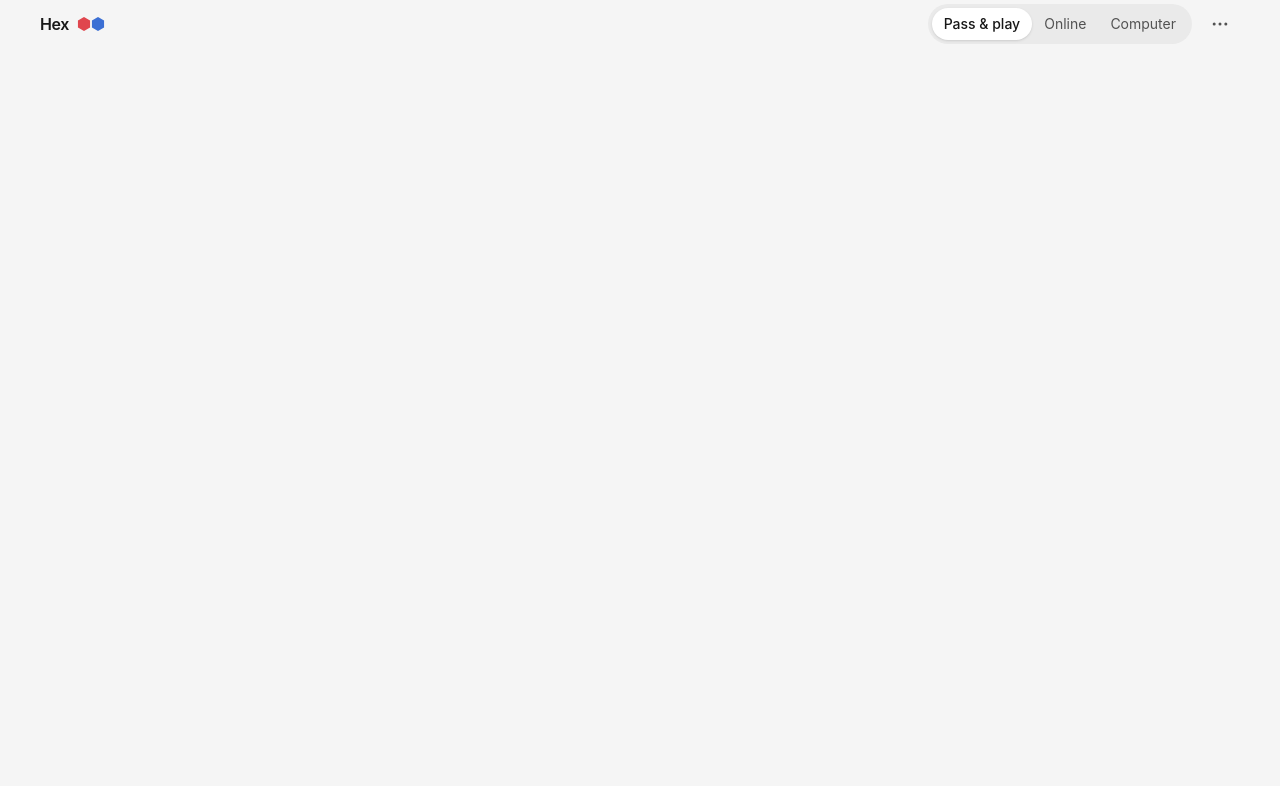
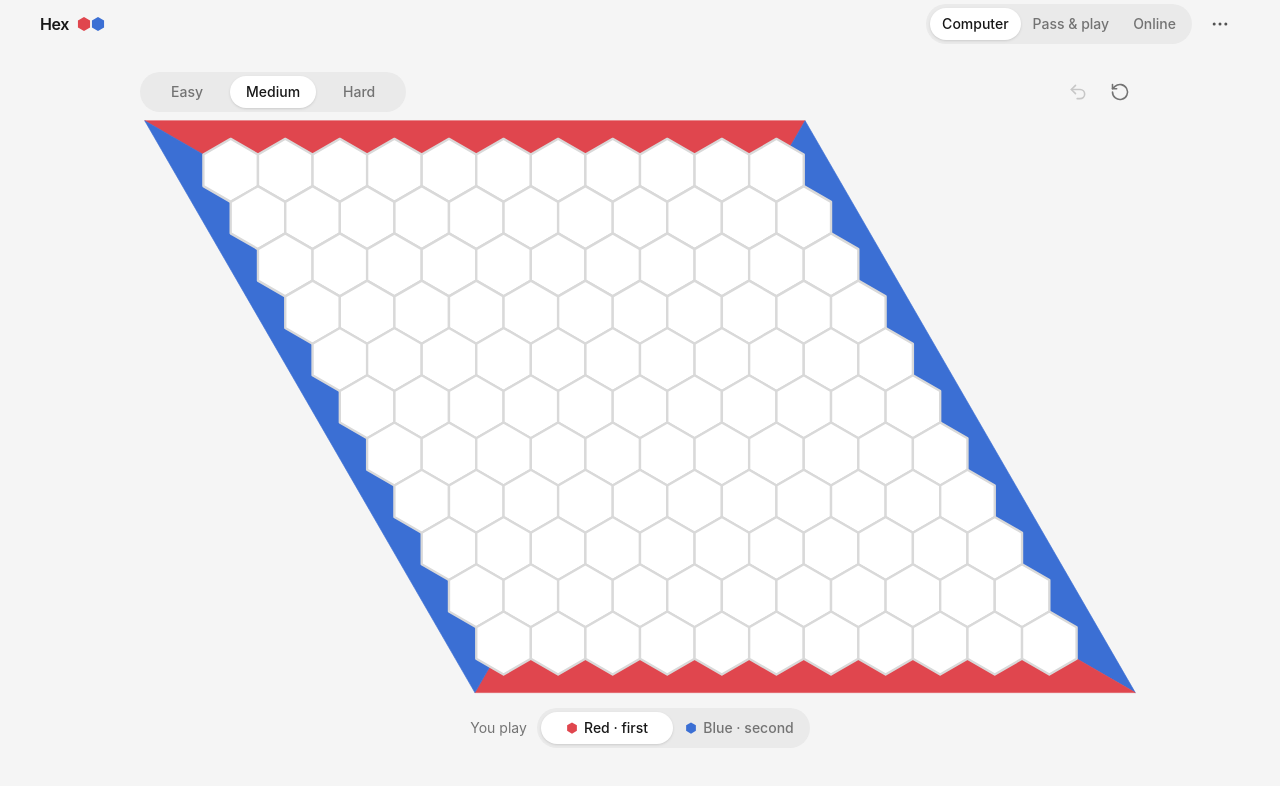
Before and after one commit to samoht625/hex, a React (Vite) app: page / in a window 1280 px wide. Shown: the top 786 px of the page. Built offline with nearby package versions, Linux system fonts and the light colour scheme.

Commit message:
Make vs Computer the default with difficulty and color pickers; unify mode labels
Co-authored-by: Thomas Carriero <samoht625@users.noreply.github.com>

```diff
--- a/src/client/components/Dialog.tsx
+++ b/src/client/components/Dialog.tsx
@@ -100,8 +100,8 @@ export function Segmented<T extends string | number>({ value, options, onChange,
             role="radio"
             aria-checked={active}
             onClick={() => onChange(option.value)}
-            className={`min-h-9 flex-1 rounded-full px-3 text-sm transition-colors ${
-              active ? 'bg-white font-medium text-neutral-900 shadow-sm dark:bg-neutral-700 dark:text-neutral-100' : 'text-neutral-600 hover:text-neutral-900 dark:text-neutral-300 dark:hover:text-white'
+            className={`min-h-9 flex-1 rounded-full px-3 text-sm font-medium transition-colors ${
+              active ? 'bg-white text-neutral-900 shadow-sm dark:bg-neutral-700 dark:text-neutral-100' : 'text-neutral-500 hover:text-neutral-900 dark:text-neutral-400 dark:hover:text-white'
             }`}
           >
             {option.label}
--- a/src/client/components/Header.tsx
+++ b/src/client/components/Header.tsx
@@ -21,21 +21,20 @@ export function Logo() {
 export function Header({ mode, onSwitchMode }: HeaderProps) {
   const sound = useSoundEnabled()
 
-  const segment = (value: Mode, label: string, narrowLabel: string) => {
+  const segment = (value: Mode, label: string) => {
     const active = mode === value
     return (
       <button
         type="button"
         onClick={() => onSwitchMode(value)}
         aria-pressed={active}
-        className={`min-h-8 rounded-full px-2.5 text-sm transition-colors sm:px-3 ${
+        className={`min-h-8 whitespace-nowrap rounded-full px-1.5 text-[13px] font-medium transition-colors min-[360px]:px-2 min-[360px]:text-sm sm:px-3 ${
           active
-            ? 'bg-white font-medium text-neutral-900 shadow-sm dark:bg-neutral-700 dark:text-neutral-100'
-            : 'text-neutral-600 hover:text-neutral-900 dark:text-neutral-300 dark:hover:text-white'
+            ? 'bg-white text-neutral-900 shadow-sm dark:bg-neutral-700 dark:text-neutral-100'
+            : 'text-neutral-500 hover:text-neutral-900 dark:text-neutral-400 dark:hover:text-white'
         }`}
       >
-        <span aria-hidden="true" className="min-[400px]:hidden">{narrowLabel}</span>
-        <span className="max-[399px]:sr-only">{label}</span>
+        {label}
       </button>
     )
   }
@@ -43,15 +42,15 @@ export function Header({ mode, onSwitchMode }: HeaderProps) {
   return (
     <header className="pt-[env(safe-area-inset-top,0px)]">
       <div className="mx-auto flex h-12 w-full max-w-screen-2xl items-center justify-between gap-1 px-3 md:px-6 lg:px-10">
-        <a href="/" onClick={event => { event.preventDefault(); onSwitchMode('local') }} className="flex min-h-11 shrink-0 items-center gap-2 rounded-lg" aria-label="Hex home">
-          <span className="text-base font-semibold tracking-tight">Hex</span>
+        <a href="/" onClick={event => { event.preventDefault(); onSwitchMode('computer') }} className="flex min-h-11 shrink-0 items-center gap-2 rounded-lg" aria-label="Hex home">
+          <span className="text-base font-semibold tracking-tight max-[419px]:sr-only">Hex</span>
           <Logo />
         </a>
         <div className="flex min-w-0 items-center gap-1 sm:gap-2">
           <nav aria-label="Game mode" className="flex items-center rounded-full bg-neutral-200/70 p-1 dark:bg-neutral-800">
-            {segment('local', 'Pass & play', 'Local')}
-            {segment('online', 'Online', 'Online')}
-            {segment('computer', 'Computer', 'Bot')}
+            {segment('computer', 'Computer')}
+            {segment('local', 'Pass & play')}
+            {segment('online', 'Online')}
           </nav>
           <MenuButton
             appItems={[
--- a/src/client/components/Hud.tsx
+++ b/src/client/components/Hud.tsx
@@ -1,10 +1,11 @@
 import type { ButtonHTMLAttributes, ReactNode } from 'react'
+import { BOT_LEVEL_NAMES, BOT_LEVELS, type BotLevel } from '../../shared/bot'
 import type { Player } from '../../shared/hex'
 
-/** The fixed-height strip above the board, so the board never jumps. */
+/** The fixed-height strip above the board. Keep its contents the same width as the game goes on. */
 export function Hud({ children, actions }: { children: ReactNode; actions?: ReactNode }) {
   return (
-    <div className="flex h-12 shrink-0 items-center justify-between gap-2">
+    <div className="flex h-full items-center justify-between gap-2">
       <div className="flex min-w-0 flex-1 items-center gap-1">{children}</div>
       {actions && <div className="flex shrink-0 items-center gap-0.5">{actions}</div>}
     </div>
@@ -33,24 +34,22 @@ interface PlayerTagProps {
   player: Player
   name: string
   active: boolean
-  thinking?: boolean
   /** false shows a hollow "offline" marker. */
   online?: boolean
 }
 
-/** A player's color and name; the one to move is raised like the active mode tab. */
-export function PlayerTag({ player, name, active, thinking, online }: PlayerTagProps) {
+/** A player's color and name; the one to move is raised like the active mode tab (same weight, so no reflow). */
+export function PlayerTag({ player, name, active, online }: PlayerTagProps) {
   return (
     <span
       data-player-tag={player}
       data-active={active}
-      className={`flex h-8 min-w-0 items-center gap-1.5 rounded-full px-2.5 text-sm transition-colors ${
-        active ? 'bg-white font-medium text-neutral-900 shadow-sm dark:bg-neutral-800 dark:text-neutral-100' : 'text-neutral-500 dark:text-neutral-400'
+      className={`flex h-8 min-w-0 items-center gap-1.5 rounded-full px-2.5 text-sm font-medium transition-colors ${
+        active ? 'bg-white text-neutral-900 shadow-sm dark:bg-neutral-800 dark:text-neutral-100' : 'text-neutral-400 dark:text-neutral-500'
       }`}
     >
       <Stone player={player} />
       <span className="truncate">{name}</span>
-      {thinking && <ThinkingDots />}
       {online === false && (
         <span title="Offline" className="h-2 w-2 shrink-0 rounded-full border border-neutral-400 dark:border-neutral-500">
           <span className="sr-only">(offline)</span>
@@ -61,13 +60,42 @@ export function PlayerTag({ player, name, active, thinking, online }: PlayerTagP
   )
 }
 
-/** The result line that replaces the player tags when the game ends. */
-export function Result({ winner, text }: { winner: Player; text: string }) {
+/** The result under the board when the game ends, with its follow-up action. */
+export function Result({ winner, text, children }: { winner: Player; text: string; children?: ReactNode }) {
   return (
-    <span role="status" className="flex min-w-0 items-center gap-2 pl-1 text-base font-semibold tracking-tight">
-      <Stone player={winner} className="h-4 w-4" />
-      <span className="truncate">{text}</span>
-    </span>
+    <div role="status" className="flex min-h-11 items-center gap-3">
+      <span className="flex items-center gap-2 text-base font-semibold tracking-tight">
+        <Stone player={winner} className="h-4 w-4" />
+        {text}
+      </span>
+      {children}
+    </div>
+  )
+}
+
+/** Easy / Medium / Hard, always on screen against the computer. */
+export function LevelPicker({ value, onChange }: { value: BotLevel; onChange: (level: BotLevel) => void }) {
+  return (
+    <div role="radiogroup" aria-label="Computer strength" className="grid grid-cols-3 rounded-full bg-neutral-200/70 p-1 dark:bg-neutral-800">
+      {BOT_LEVELS.map(level => {
+        const active = level === value
+        return (
+          <button
+            key={level}
+            type="button"
+            role="radio"
+            aria-checked={active}
+            data-level={level}
+            onClick={() => onChange(level)}
+            className={`h-8 rounded-full px-3 text-sm font-medium transition-colors sm:px-4 ${
+              active ? 'bg-white text-neutral-900 shadow-sm dark:bg-neutral-700 dark:text-neutral-100' : 'text-neutral-500 hover:text-neutral-900 dark:text-neutral-400 dark:hover:text-white'
+            }`}
+          >
+            {BOT_LEVEL_NAMES[level]}
+          </button>
+        )
+      })}
+    </div>
   )
 }
 
--- a/src/client/components/NewGameDialog.tsx
+++ b/src/client/components/NewGameDialog.tsx
@@ -1,5 +1,5 @@
 import { useEffect, useState } from 'react'
-import type { BotLevel } from '../../shared/bot'
+import { BOT_LEVEL_NAMES, BOT_LEVELS, type BotLevel } from '../../shared/bot'
 import { SIZES, type BoardSize, type Player } from '../../shared/hex'
 import { Dialog, Field, PrimaryButton, Segmented } from './Dialog'
 import { Switch } from './Menu'
@@ -12,7 +12,7 @@ export interface GameSettings {
   humanColor: Player
 }
 
-export const DEFAULT_SETTINGS: GameSettings = { size: 11, swapRule: true, level: 'normal', humanColor: 'red' }
+export const DEFAULT_SETTINGS: GameSettings = { size: 11, swapRule: true, level: 'medium', humanColor: 'red' }
 
 interface NewGameDialogProps {
   open: boolean
@@ -23,6 +23,8 @@ interface NewGameDialogProps {
   startLabel?: string
   onStart: (settings: GameSettings) => void
 }
+
+const LEVEL_HINTS: Record<BotLevel, string> = { easy: 'Good for learning', medium: 'A fair fight', hard: 'Thinks hard, plays sharp' }
 
 export function SwapToggle({ value, onChange }: { value: boolean; onChange: (value: boolean) => void }) {
   return (
@@ -69,26 +71,17 @@ export function NewGameDialog({ open, onClose, initial, vsComputer = false, titl
       </Field>
       {vsComputer && (
         <>
-          <Field label="Computer">
-            <Segmented
-              label="Computer strength"
-              value={settings.level}
-              onChange={level => update({ level })}
-              options={[
-                { value: 'easy', label: 'Easy' },
-                { value: 'normal', label: 'Normal' },
-                { value: 'hard', label: 'Hard' }
-              ]}
-            />
+          <Field label="Difficulty" hint={LEVEL_HINTS[settings.level]}>
+            <Segmented label="Computer strength" value={settings.level} onChange={level => update({ level })} options={BOT_LEVELS.map(level => ({ value: level, label: BOT_LEVEL_NAMES[level] }))} />
           </Field>
-          <Field label="You play" hint="Red moves first">
+          <Field label="You play" hint={settings.humanColor === 'red' ? 'You move first' : 'The computer moves first'}>
             <Segmented
               label="Your color"
               value={settings.humanColor}
               onChange={humanColor => update({ humanColor })}
               options={[
-                { value: 'red', label: 'Red' },
-                { value: 'blue', label: 'Blue' }
+                { value: 'red', label: 'Red · first' },
+                { value: 'blue', label: 'Blue · second' }
               ]}
             />
           </Field>
--- a/src/client/lib/router.ts
+++ b/src/client/lib/router.ts
@@ -8,12 +8,12 @@ export function parseRoute(pathname: string): Route {
   const room = pathname.match(/^\/r\/([^/]+)\/?$/)
   if (room) return { mode: 'online', code: normalizeRoomCode(room[1]) }
   if (/^\/online\/?$/.test(pathname)) return { mode: 'online', code: null }
-  if (/^\/computer\/?$/.test(pathname)) return { mode: 'computer' }
-  return { mode: 'local' }
+  if (/^\/local\/?$/.test(pathname)) return { mode: 'local' }
+  return { mode: 'computer' }
 }
 
 export const pathFor = (route: Route): string =>
-  route.mode === 'local' ? '/' : route.mode === 'computer' ? '/computer' : route.code ? `/r/${route.code}` : '/online'
+  route.mode === 'computer' ? '/' : route.mode === 'local' ? '/local' : route.code ? `/r/${route.code}` : '/online'
 
 const listeners = new Set<() => void>()
 
--- a/src/client/modes/LocalGame.tsx
+++ b/src/client/modes/LocalGame.tsx
@@ -1,8 +1,9 @@
 import { useCallback, useEffect, useRef, useState } from 'react'
+import { toBotLevel, type BotLevel } from '../../shared/bot'
 import { canSwap, fromRecord, newGame, play, toRecord, undo, type GameRecord, type GameState, type Move, type Player } from '../../shared/hex'
 import { Board } from '../components/Board'
-import { GameScreen, Notice } from '../components/GameScreen'
-import { Hud, IconButton, NewGameIcon, PillButton, PlayerTag, Result, SwapIcon, UndoIcon } from '../components/Hud'
+import { GameScreen, Notice, NoticeButton, StatusLine } from '../components/GameScreen'
+import { Hud, IconButton, LevelPicker, NewGameIcon, PillButton, PlayerTag, Result, Stone, ThinkingDots, UndoIcon } from '../components/Hud'
 import { useGameMenu } from '../components/Menu'
 import { DEFAULT_SETTINGS, NewGameDialog, type GameSettings } from '../components/NewGameDialog'
 import { track } from '../lib/analytics'
@@ -15,11 +16,10 @@ interface Saved {
   game: GameRecord
 }
 
-const LEVEL_NAMES = { easy: 'Easy', normal: 'Normal', hard: 'Hard' } as const
-
 function restore(key: string): { settings: GameSettings; game: GameState } {
   const saved = load<Partial<Saved> | null>(key, null)
   const settings = { ...DEFAULT_SETTINGS, ...saved?.settings }
+  settings.level = toBotLevel(settings.level)
   const game = (saved?.game && fromRecord(saved.game)) || newGame(settings)
   return { settings, game }
 }
@@ -82,59 +82,84 @@ export function LocalGame({ vsComputer }: { vsComputer: boolean }) {
     track('new-game', { mode: vsComputer ? 'computer' : 'local', size: next.size, swap: next.swapRule, ...(vsComputer ? { level: next.level, color: next.humanColor } : {}) })
   }
 
+  const changeLevel = (level: BotLevel) => {
+    if (level === settings.level) return
+    setSettings(current => ({ ...current, level }))
+    track('level', { level })
+  }
+
   useGameMenu([
     { label: 'New game…', onSelect: () => setDialogOpen(true) },
     { label: 'Undo', onSelect: takeBack, disabled: !canUndo }
   ])
 
   const swapAvailable = canSwap(game) && humanCanMove
-  const name = (player: Player) => (human === null ? (player === 'red' ? 'Red' : 'Blue') : player === human ? 'You' : `Computer · ${LEVEL_NAMES[settings.level]}`)
-  const resultText = game.winner ? (human === null ? `${name(game.winner)} wins` : game.winner === human ? 'You win!' : 'The computer wins') : ''
+  const resultText = game.winner ? (human === null ? `${game.winner === 'red' ? 'Red' : 'Blue'} wins` : game.winner === human ? 'You win!' : 'The computer wins') : ''
 
   const hud = (
     <Hud
       actions={
         <>
-          {swapAvailable && (
-            <PillButton tone="light" onClick={() => apply('swap')} title="Take Red’s first stone (swap rule)">
-              <SwapIcon />
-              Swap
-            </PillButton>
-          )}
-          {game.winner && <PillButton onClick={() => setDialogOpen(true)}>New game</PillButton>}
           <IconButton label="Undo" onClick={takeBack} disabled={!canUndo}>
             <UndoIcon />
           </IconButton>
-          {!game.winner && (
-            <IconButton label="New game" onClick={() => setDialogOpen(true)}>
-              <NewGameIcon />
-            </IconButton>
-          )}
+          <IconButton label="New game" onClick={() => setDialogOpen(true)}>
+            <NewGameIcon />
+          </IconButton>
         </>
       }
     >
-      {game.winner ? (
-        <Result winner={game.winner} text={resultText} />
+      {vsComputer ? (
+        <LevelPicker value={settings.level} onChange={changeLevel} />
       ) : (
         <>
-          <PlayerTag player="red" name={name('red')} active={game.toMove === 'red'} thinking={thinking && botColor === 'red'} />
-          <PlayerTag player="blue" name={name('blue')} active={game.toMove === 'blue'} thinking={thinking && botColor === 'blue'} />
+          <PlayerTag player="red" name="Red" active={!game.winner && game.toMove === 'red'} />
+          <PlayerTag player="blue" name="Blue" active={!game.winner && game.toMove === 'blue'} />
         </>
       )}
     </Hud>
   )
 
-  const notice = swapAvailable && game.moves.length === 1 ? (
-    <Notice>
-      <span>
-        {human ? 'You' : 'Blue'} may <strong className="font-medium">swap</strong> to take Red’s stone, or just play.
-      </span>
-    </Notice>
-  ) : null
+  let status: React.ReactNode = null
+  if (game.winner) {
+    status = (
+      <Result winner={game.winner} text={resultText}>
+        <PillButton onClick={() => setDialogOpen(true)}>New game</PillButton>
+      </Result>
+    )
+  } else if (swapAvailable) {
+    status = (
+      <Notice>
+        <span title="Swap rule: take over Red’s first stone">{human ? 'You' : 'Blue'} may swap, or just play.</span>
+        <NoticeButton primary onClick={() => apply('swap')}>
+          Swap
+        </NoticeButton>
+      </Notice>
+    )
+  } else if (human && botColor) {
+    if (humanMoves === 0) {
+      status = <ColorChoice value={human} onChange={humanColor => start({ ...settings, humanColor })} />
+    } else if (thinking) {
+      status = (
+        <StatusLine>
+          <Stone player={botColor} />
+          Computer is thinking
+          <ThinkingDots />
+        </StatusLine>
+      )
+    } else {
+      status = (
+        <StatusLine>
+          <Stone player={human} />
+          Your move
+        </StatusLine>
+      )
+    }
+  }
 
   return (
     <>
-      <GameScreen hud={hud} notice={notice}>
+      <GameScreen size={game.size} hud={hud} status={status}>
         <Board
           size={game.size}
           board={game.board}
@@ -142,10 +167,40 @@ export function LocalGame({ vsComputer }: { vsComputer: boolean }) {
           winningPath={game.winningPath}
           turn={humanCanMove ? game.toMove : null}
           onPlay={cell => apply(cell)}
-          label={`Hex board, ${game.size} by ${game.size}. ${game.winner ? resultText : `${name(game.toMove)} to move.`}`}
+          label={`Hex board, ${game.size} by ${game.size}. ${game.winner ? resultText : human === null ? `${game.toMove === 'red' ? 'Red' : 'Blue'} to move.` : humanCanMove ? 'Your move.' : 'The computer is thinking.'}`}
         />
       </GameScreen>
       <NewGameDialog open={dialogOpen} onClose={() => setDialogOpen(false)} initial={settings} vsComputer={vsComputer} onStart={start} />
     </>
   )
 }
+
+/** Before your first stone: pick a side. Red moves first. */
+function ColorChoice({ value, onChange }: { value: Player; onChange: (color: Player) => void }) {
+  const option = (color: Player, label: string) => {
+    const active = color === value
+    return (
+      <button
+        type="button"
+        role="radio"
+        aria-checked={active}
+        onClick={() => !active && onChange(color)}
+        className={`flex h-8 items-center justify-center gap-1.5 rounded-full px-3 text-sm font-medium transition-colors ${
+          active ? 'bg-white text-neutral-900 shadow-sm dark:bg-neutral-700 dark:text-neutral-100' : 'text-neutral-500 hover:text-neutral-900 dark:text-neutral-400 dark:hover:text-white'
+        }`}
+      >
+        <Stone player={color} />
+        {label}
+      </button>
+    )
+  }
+  return (
+    <div className="flex min-h-11 items-center gap-2.5 text-sm text-neutral-500 dark:text-neutral-400">
+      <span>You play</span>
+      <div role="radiogroup" aria-label="Your color" className="grid grid-cols-2 rounded-full bg-neutral-200/70 p-1 dark:bg-neutral-800">
+        {option('red', 'Red · first')}
+        {option('blue', 'Blue · second')}
+      </div>
+    </div>
+  )
+}
--- a/src/server/app.ts
+++ b/src/server/app.ts
@@ -37,7 +37,7 @@ const CONTENT_TYPES: Record<string, string> = {
 }
 
 /** Client-side routes that all render the app shell. */
-const APP_ROUTES = /^\/(?:online|computer|r\/[A-Za-z0-9]{1,12})?\/?$/
+const APP_ROUTES = /^\/(?:online|local|computer|r\/[A-Za-z0-9]{1,12})?\/?$/
 
 const escapeHtml = (value: string) => value.replace(/[&<>"']/g, ch => `&#${ch.charCodeAt(0)};`)
 
```
Also changed, not shown: src/client/App.tsx (+12 -0 lines), src/client/modes/OnlineGame.tsx (+24 -22 lines).
